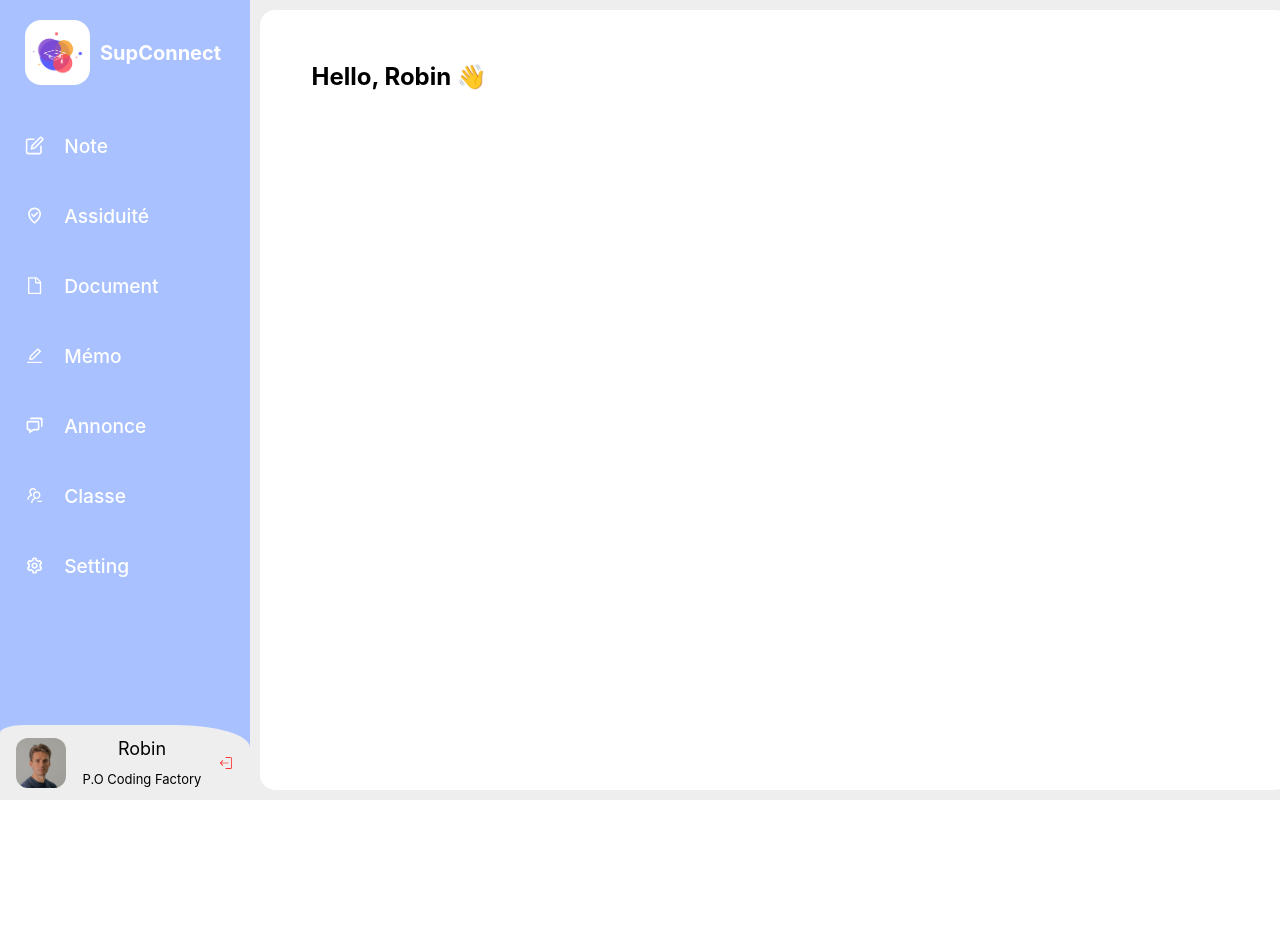
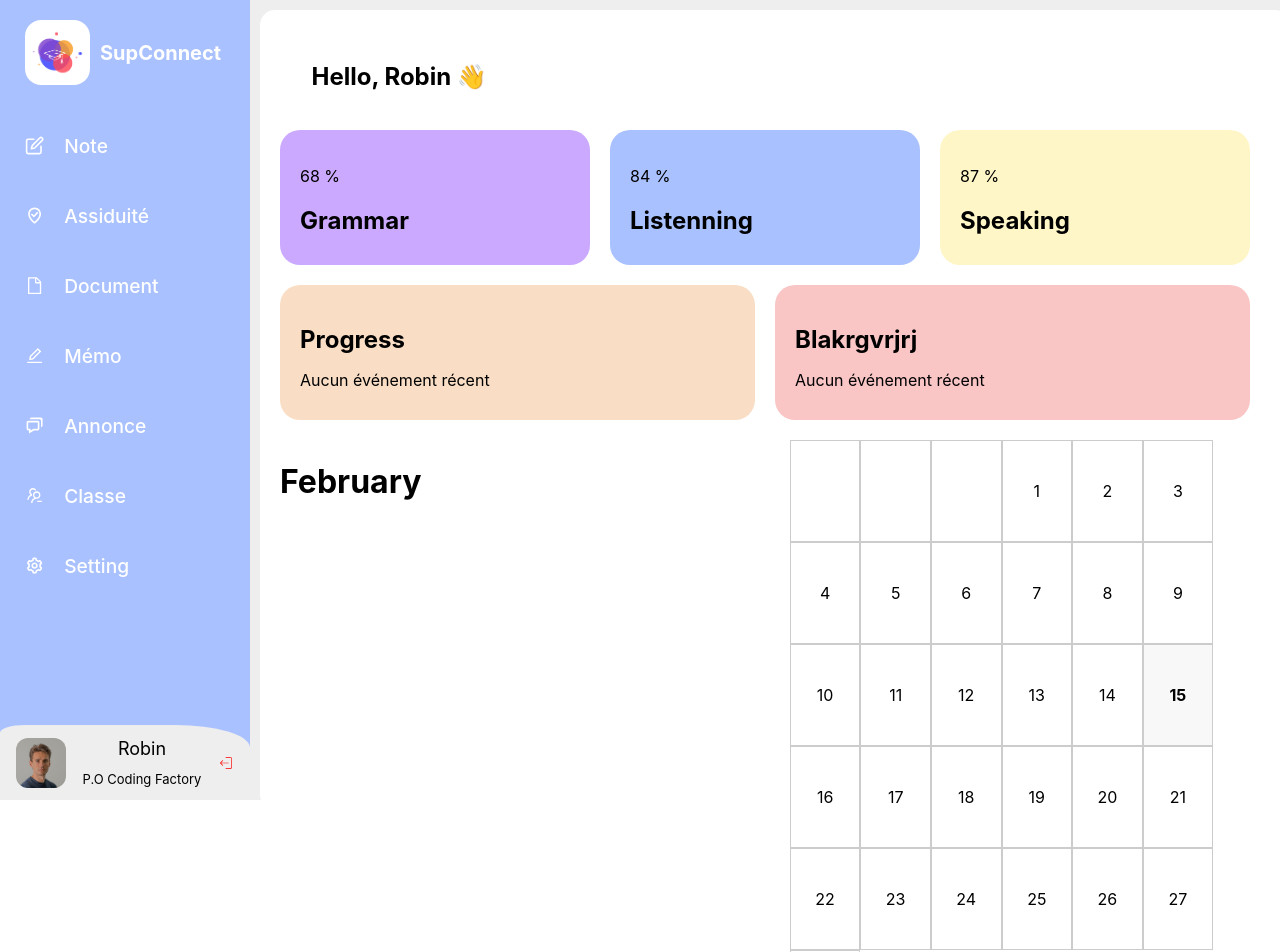
Before and after one commit to AxelWebDeveloper/sup_connect_web, a React (Create React App) app: page / in a window 1280 px wide. Shown: the top 952 px of the page. Before the commit the page ends 800 px from the top, so only its background shows below. Built offline with nearby package versions, Linux system fonts and the light colour scheme.

Commit message:
page home

```diff
--- a/src/views/Home/Home.js
+++ b/src/views/Home/Home.js
@@ -1,4 +1,4 @@
-import React from 'react';
+import React, {useState} from 'react';
 import styled from 'styled-components';
 
 const GlobalContainer = styled.div`
@@ -19,17 +19,165 @@ const Container = styled.div`
   border-radius: 15px;
 `;
 
+const DashboardContainer = styled.div`
+  display: flex;
+  flex-direction: column;
+  align-items: center;
+  padding: 20px;
+`;
+
+const Title = styled.h1`
+  font-size: 36px;
+  margin-bottom: 20px;
+`;
+
+const CardContainer = styled.div`
+  display: flex;
+  justify-content: space-between;
+  width: 100%;
+  margin-bottom: 20px;
+
+  @media (max-width: 768px) {
+    flex-direction: column;
+  }
+`;
+
+const Card = styled.div`
+  background-color: white;
+  border: none;
+  border-radius: 20px;
+  padding: 20px;
+  flex: 1;
+  margin-right: 20px;
+
+  @media (max-width: 768px) {
+    margin-right: 0;
+    margin-bottom: 20px;
+  }
+`;
+
+const CardTitle = styled.h2`
+  font-size: 24px;
+  margin-bottom: 10px;
+`;
+
+const CardText = styled.p`
+  font-size: 16px;
+  margin-bottom: 10px;
+`;
+
 const TitleBloc = styled.h2`
   text-align: left;
   margin-left: 5%;
   margin-top: 5%;
 `;
 
+const CalendarWrapper = styled.div`
+  display: flex;
+  flex-wrap: wrap;
+`;
+
+const CalendarDay = styled.div`
+  width: 14.28%;
+  height: 100px;
+  display: flex;
+  justify-content: center;
+  align-items: center;
+  border: 1px solid #ccc;
+  background-color: ${({ isToday }) => (isToday ? "#f8f8f8" : "transparent")};
+  font-weight: ${({ isToday }) => (isToday ? "bold" : "normal")};
+`;
+
 const Home = () => {
+    const [today] = useState(new Date());
+    const [selectedDate, setSelectedDate] = useState(null);
+
+    const daysInMonth = (month, year) => {
+        return new Date(year, month + 1, 0).getDate();
+    };
+
+    const firstDayOfMonth = (month, year) => {
+        return new Date(year, month, 1).getDay();
+    };
+
+    const monthNames = [
+        "January",
+        "February",
+        "March",
+        "April",
+        "May",
+        "June",
+        "July",
+        "August",
+        "September",
+        "October",
+        "November",
+        "December"
+    ];
+
+    const days = [];
+    const daysCount = daysInMonth(today.getMonth(), today.getFullYear());
+    const firstDay = firstDayOfMonth(today.getMonth(), today.getFullYear());
+    for (let i = 1; i <= firstDay; i++) {
+        days.push(null);
+    }
+    for (let i = 1; i <= daysCount; i++) {
+        days.push(new Date(today.getFullYear(), today.getMonth(), i));
+    }
+
+    const handleDayClick = (day) => {
+        setSelectedDate(day);
+    };
+
     return (
         <GlobalContainer>
             <Container>
                 <TitleBloc>Hello, Robin 👋</TitleBloc>
+                <DashboardContainer>
+                    <CardContainer>
+                        <Card style={{background:"#CAA9FF"}}>
+                            <CardText>68 %</CardText>
+                            <CardTitle>Grammar</CardTitle>
+                        </Card>
+                        <Card style={{background:"#A9C1FF"}}>
+                            <CardText>84 %</CardText>
+                            <CardTitle>Listenning</CardTitle>
+                        </Card>
+                        <Card style={{background:"#FFF6C7"}}>
+                            <CardText>87 %</CardText>
+                            <CardTitle>Speaking</CardTitle>
+                        </Card>
+                    </CardContainer>
+                    <CardContainer>
+                        <Card style={{background:"#F9DEC5"}}>
+                            <CardTitle>Progress</CardTitle>
+                            <CardText>Aucun événement récent</CardText>
+                        </Card>
+                        <Card style={{background:"#F9C5C5"}}>
+                            <CardTitle>Blakrgvrjrj</CardTitle>
+                            <CardText>Aucun événement récent</CardText>
+                        </Card>
+                    </CardContainer>
+                    <CardContainer>
+                        <>
+                            <h1>{monthNames[today.getMonth()]}</h1>
+                            <CalendarWrapper>
+                                {days.map((day, index) => (
+                                    <CalendarDay
+                                        key={index}
+                                        isToday={day && day.toDateString() === today.toDateString()}
+                                        onClick={() => handleDayClick(day)}
+                                    >
+                                        {day ? day.getDate() : ""}
+                                    </CalendarDay>
+                                ))}
+                            </CalendarWrapper>
+                            {selectedDate && (
+                                <p>Selected date: {selectedDate.toDateString()}</p>
+                            )}
+                        </>
+                    </CardContainer>
+                </DashboardContainer>
             </Container>
         </GlobalContainer>
     );
```
